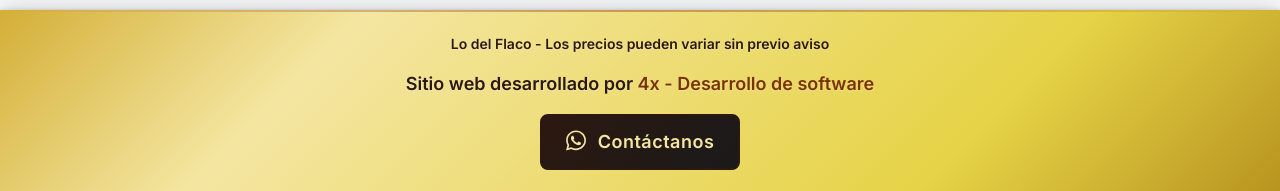
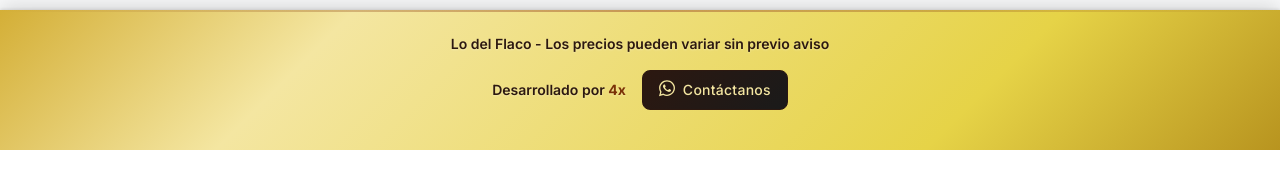
Before and after one commit to leandromasotti/resto-menu, a Next.js app: page / in a window 1280 px wide. Shown: the part 1011-1202 px from the top of the page. After the commit the page ends 1161 px from the top, so only its background shows below. Built offline with nearby package versions, Linux system fonts and the light colour scheme; no server answers.

Commit message:
Update page.tsx

```diff
--- a/app/page.tsx
+++ b/app/page.tsx
@@ -3,6 +3,7 @@ import { fetchMenuData } from '@/lib/menu-data';
 import { getRestaurantConfig } from '@/lib/restaurant-config';
 import MenuCategoryComponent from '@/components/MenuCategoryComponent';
 import MenuLoader from '@/components/MenuLoader';
+import SocialActions from '@/components/SocialActions';
 
 // Configurar ISR con revalidación cada 5 minutos
 export const revalidate = 300;
@@ -32,6 +33,9 @@ export default async function MenuPage() {
           <Suspense fallback={<MenuLoader />}>
             <MenuContent />
           </Suspense>
+
+          {/* Sección de redes sociales y compartir */}
+          <SocialActions restaurantConfig={restaurantConfig} />
         </main>
 
         {/* Footer */}
@@ -40,26 +44,37 @@ export default async function MenuPage() {
             <p className="footer-texto mb-4 text-sm">
               {restaurantConfig.name} - Los precios pueden variar sin previo aviso
             </p>
-            <p className="footer-texto mb-4 text-lg font-bold">
-              Sitio web desarrollado por <span className="text-amber-900">4x - Desarrollo de software</span>
-            </p>
-            <div className="mt-4">
+            <div className="flex flex-col sm:flex-row items-center justify-center gap-4 mb-4">
+              {/* Texto del desarrollador más pequeño */}
+              <p className="footer-texto text-sm">
+                Desarrollado por{' '}
+                <a
+                  href={restaurantConfig.developerUrl}
+                  target="_blank"
+                  rel="noopener noreferrer"
+                  className="developer-link text-amber-900 hover:text-amber-700 transition-colors duration-300"
+                >
+                  4x
+                </a>
+              </p>
+
+              {/* Botón de contacto más pequeño */}
               <a
-                className="footer-link inline-flex items-center px-6 py-3 rounded-lg hover:bg-gray-800 transition-all duration-300"
-                href="https://api.whatsapp.com/send?phone=5492245502711&text=Hola, tengo la siguiente consulta:"
+                className="footer-link-compact inline-flex items-center px-4 py-2 rounded-lg hover:bg-gray-800 transition-all duration-300"
+                href={`https://api.whatsapp.com/send?phone=${restaurantConfig.whatsappPhone}&text=${encodeURIComponent(restaurantConfig.whatsappContactMessage)}`}
                 target="_blank"
                 rel="noopener noreferrer"
               >
                 <svg
-                  className="mb-1 mr-3"
+                  className="mb-1 mr-2"
                   fill="currentColor"
                   viewBox="0 0 448 512"
-                  width="20"
+                  width="16"
                   xmlns="http://www.w3.org/2000/svg"
                 >
                   <path d="M380.9 97.1C339 55.1 283.2 32 223.9 32c-122.4 0-222 99.6-222 222 0 39.1 10.2 77.3 29.6 111L0 480l117.7-30.9c32.4 17.7 68.9 27 106.1 27h.1c122.3 0 224.1-99.6 224.1-222 0-59.3-25.2-115-67.1-157zm-157 341.6c-33.2 0-65.7-8.9-94-25.7l-6.7-4-69.8 18.3L72 359.2l-4.4-7c-18.5-29.4-28.2-63.3-28.2-98.2 0-101.7 82.8-184.5 184.6-184.5 49.3 0 95.6 19.2 130.4 54.1 34.8 34.9 56.2 81.2 56.1 130.5 0 101.8-84.9 184.6-186.6 184.6zm101.2-138.2c-5.5-2.8-32.8-16.2-37.9-18-5.1-1.9-8.8-2.8-12.5 2.8-3.7 5.6-14.3 18-17.6 21.8-3.2 3.7-6.5 4.2-12 1.4-32.6-16.3-54-29.1-75.5-66-5.7-9.8 5.7-9.1 16.3-30.3 1.8-3.7.9-6.9-.5-9.7-1.4-2.8-12.5-30.1-17.1-41.2-4.5-10.8-9.1-9.3-12.5-9.5-3.2-.2-6.9-.2-10.6-.2-3.7 0-9.7 1.4-14.8 6.9-5.1 5.6-19.4 19-19.4 46.3 0 27.3 19.9 53.7 22.6 57.4 2.8 3.7 39.1 59.7 94.8 83.8 35.2 15.2 49 16.5 66.6 13.9 10.7-1.6 32.8-13.4 37.4-26.4 4.6-13 4.6-24.1 3.2-26.4-1.3-2.5-5-3.9-10.5-6.6z"></path>
                 </svg>
-                <span className="text-lg">Contáctanos</span>
+                <span className="text-sm">Contáctanos</span>
               </a>
             </div>
           </div>
```
